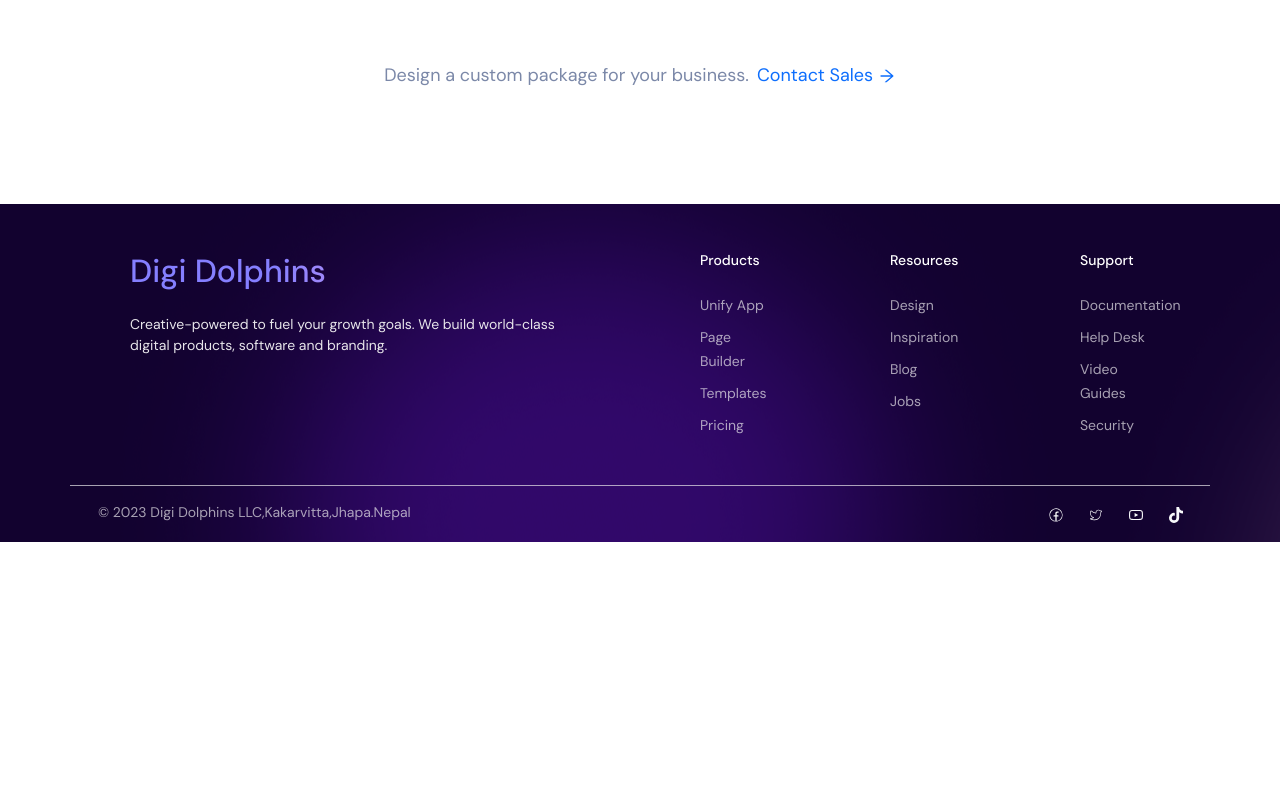
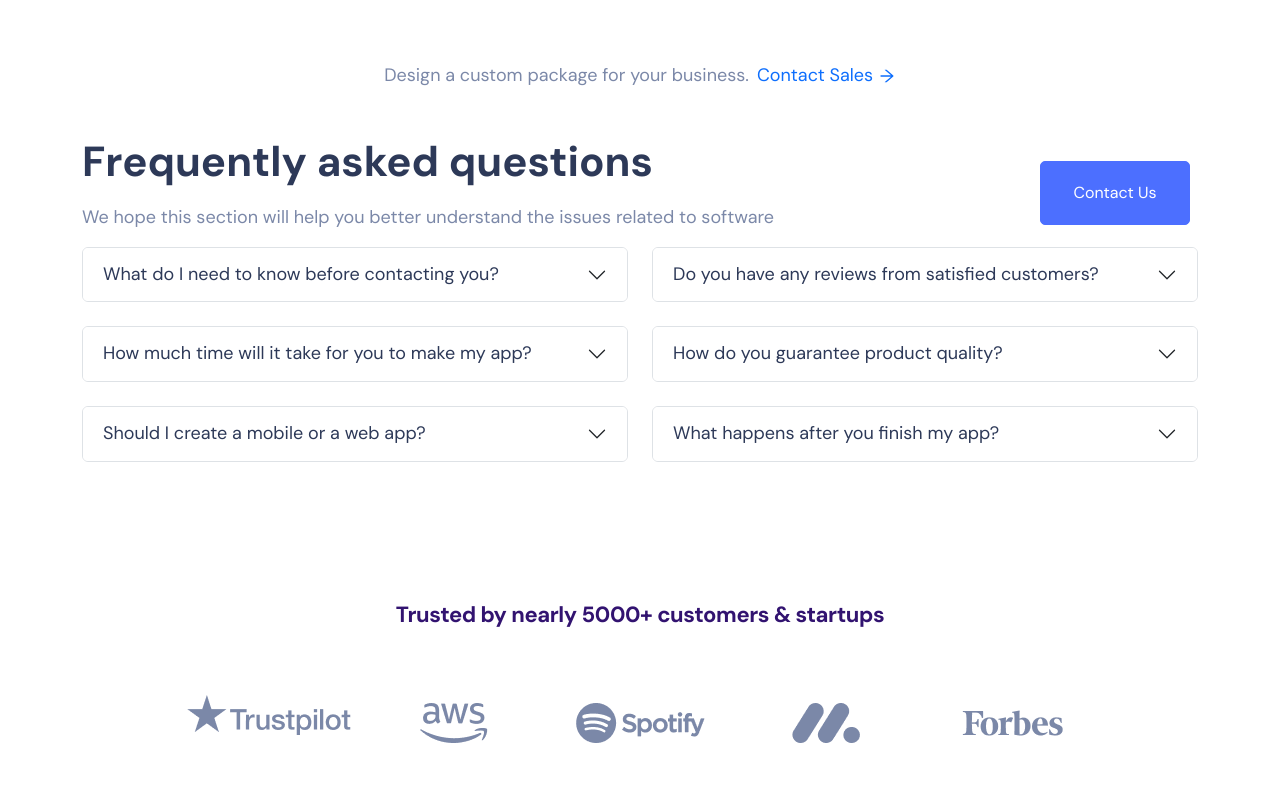
Before and after one commit to Binod69/digi-dolphins, a Next.js app: page /services in a window 1280 px wide. Shown: the part 3420-4220 px from the top of the page. Before the commit the page ends 3962 px from the top, so only its background shows below. Built offline with nearby package versions, Linux system fonts and the light colour scheme.

Commit message:
added new components in service page

```diff
--- a/app/Components/AboutComponents/Accordion/Accordion.tsx
+++ b/app/Components/PricingComponents/Accordion/Accordion.tsx
@@ -7,7 +7,7 @@ import Btn from '../../ui/Btn';
 
 import styles from './accordion.module.css';
 
-const AboutAccordion = () => {
+const PricingAccordion = () => {
   return (
     <>
       <Container className="my-5">
@@ -131,4 +131,4 @@ const AboutAccordion = () => {
   );
 };
 
-export default AboutAccordion;
+export default PricingAccordion;
--- a/app/Components/AboutComponents/Banner/Banner.tsx
+++ b/app/Components/PricingComponents/Banner/Banner.tsx
@@ -5,7 +5,7 @@ import Row from 'react-bootstrap/Row';
 import Col from 'react-bootstrap/Col';
 import about from '../../../../public/img/about.webp';
 import styles from './banner.module.css';
-const AboutBanner = () => {
+const PricingBanner = () => {
   return (
     <>
       <div>
@@ -23,4 +23,4 @@ const AboutBanner = () => {
   );
 };
 
-export default AboutBanner;
+export default PricingBanner;
--- a/app/Components/index.tsx
+++ b/app/Components/index.tsx
@@ -7,8 +7,8 @@ export { default as Slider } from './HomeComponents/Slider/Slider';
 export { default as Unlimited } from './HomeComponents/Unlimited/Unlimited';
 export { default as Trusted } from './HomeComponents/Trusted/Trusted';
 export { default as Plan } from './HomeComponents/Plan/Plan';
-export { default as AboutBanner } from './AboutComponents/Banner/Banner';
-export { default as AboutAccordion } from './AboutComponents/Accordion/Accordion';
+export { default as PricingBanner } from './PricingComponents/Banner/Banner';
+export { default as PricingAccordion } from './PricingComponents/Accordion/Accordion';
 export { default as ServiceBanner } from './ServicesComponents/ServiceBanner/ServiceBanner';
 export { default as Outstanding } from './ServicesComponents/Outstanding/Outstanding';
 export { default as CounterService } from './ServicesComponents/CounterService/CounterService';
--- a/app/price/page.tsx
+++ b/app/price/page.tsx
@@ -1,5 +1,5 @@
 import { Metadata } from 'next';
-import About from '../screen/AboutScreen';
+import PricingScreen from '../screen/PricingScreen';
 export const metadata: Metadata = {
   title: 'Pricing - Digi Dolphins',
   description: 'About digi dolphins',
@@ -7,7 +7,7 @@ export const metadata: Metadata = {
 const page = () => {
   return (
     <>
-      <About />
+      <PricingScreen />
     </>
   );
 };
--- a/app/screen/ServiceScreen.tsx
+++ b/app/screen/ServiceScreen.tsx
@@ -2,7 +2,9 @@ import {
   CounterService,
   Outstanding,
   Pricing,
+  PricingAccordion,
   ServiceBanner,
+  Trusted,
   Unlimited,
 } from '../Components';
 
@@ -25,6 +27,8 @@ const Service = () => {
         priceTitle2={'StartUp'}
         priceTitle3={'Business'}
       />
+      <PricingAccordion />
+      <Trusted />
     </>
   );
 };
```
Also changed, not shown: app/screen/PricingScreen.tsx (renamed from app/screen/AboutScreen.tsx, +6 -6 lines), app/Components/PricingComponents/Accordion/accordion.module.css (renamed from app/Components/AboutComponents/Accordion/accordion.module.css), app/Components/PricingComponents/Banner/banner.module.css (renamed from app/Components/AboutComponents/Banner/banner.module.css).
